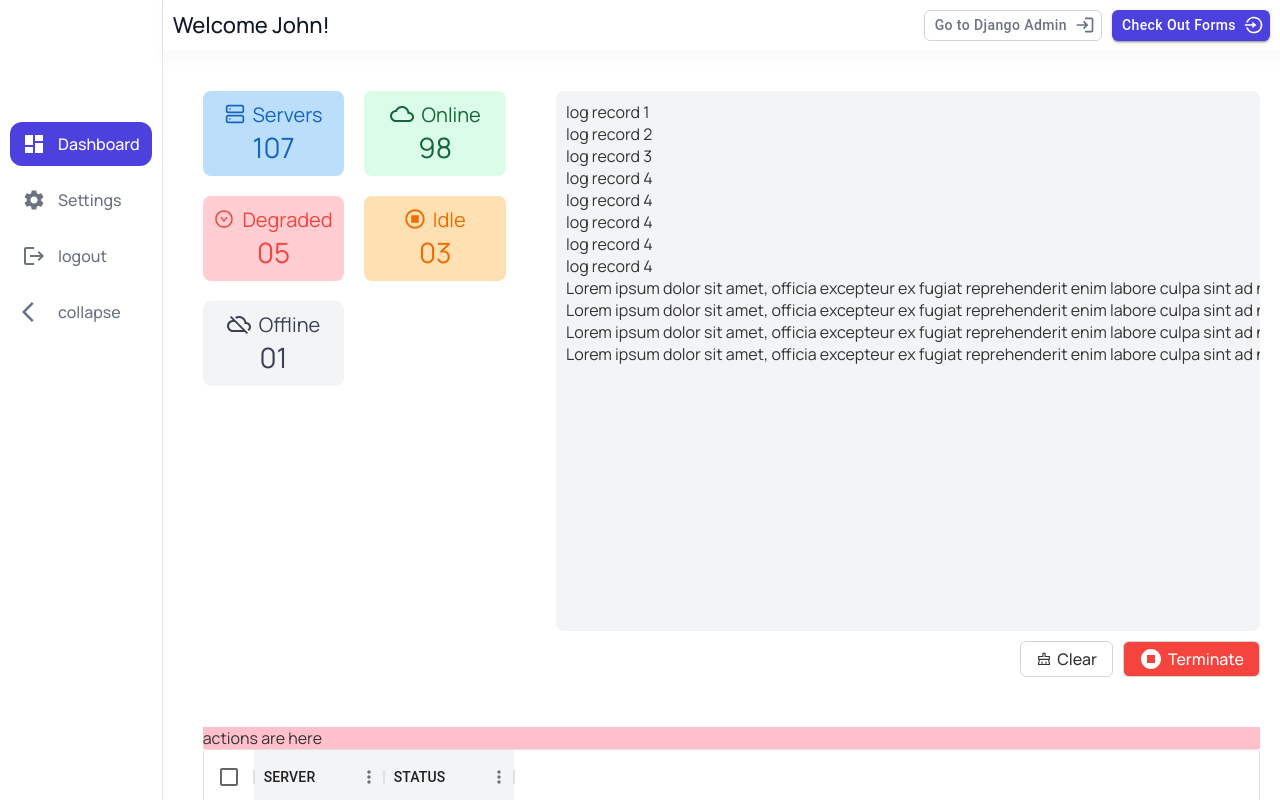
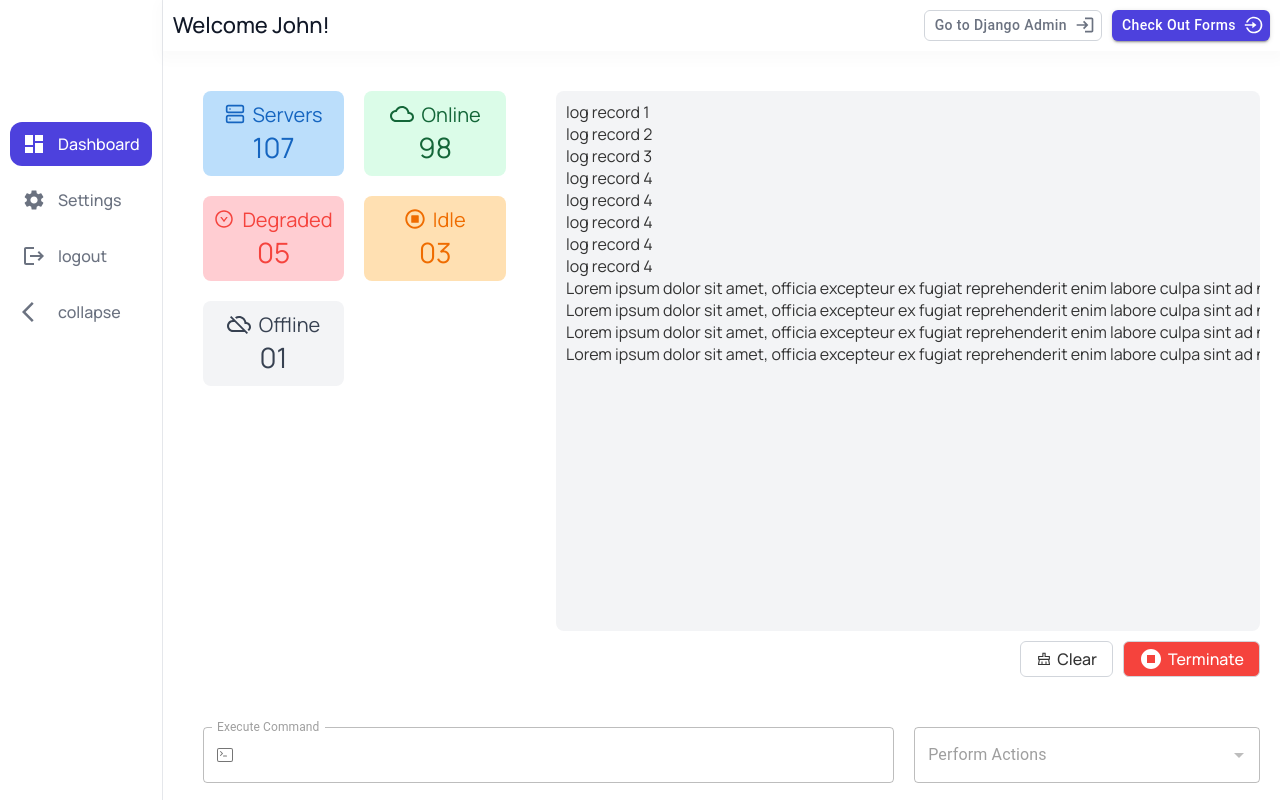
Before and after one commit to shaeinst/virtual-server-manager, a React (Vite) app in the folder frontend/vsm/: page / in a window 1280 px wide. Built offline with nearby package versions, Linux system fonts and the light colour scheme.

Commit message:
feat: add command execution and action execution

```diff
--- /dev/null
+++ b/frontend/vsm/src/interface/components/ServersDisplay/Action.tsx
@@ -0,0 +1,76 @@
+import { useState } from "react"
+import {
+    Autocomplete,
+    FormControl,
+    InputAdornment,
+    InputLabel,
+    OutlinedInput,
+    TextField,
+} from "@mui/material"
+import { GridRowSelectionModel } from "@mui/x-data-grid"
+import { BsTerminal } from "react-icons/bs"
+
+const options = [
+    "Restart VMS",
+    "Shutdown VMS",
+    "Re-Clone VMS",
+    //
+]
+
+type PropsType = {
+    selectedServers: GridRowSelectionModel
+}
+
+function Actions({ selectedServers }: PropsType) {
+    //
+
+    const [cmd, setCmd] = useState("")
+
+    const handleCmdExecute = (cmd: string) => {
+        console.log("cmd: ", cmd)
+    }
+
+    const handleAction = (cmd: string) => {
+        console.log("action: ", cmd)
+    }
+
+    return (
+        <div className="ACTIONS">
+            <FormControl
+                fullWidth
+                disabled={selectedServers.length < 1 ? true : false}
+            >
+                <InputLabel htmlFor="outlined-adornment-amount">
+                    Execute Command
+                </InputLabel>
+                <OutlinedInput
+                    label="Execute Command"
+                    startAdornment={
+                        <InputAdornment position="start">
+                            <BsTerminal />
+                        </InputAdornment>
+                    }
+                    value={cmd}
+                    onChange={({ target }) => setCmd(target.value)}
+                    onKeyDown={(event: any) => {
+                        if (event.key === "Enter" && cmd.length > 0)
+                            handleCmdExecute(cmd)
+                    }}
+                />
+            </FormControl>
+            <Autocomplete
+                id="controllable-states-demo"
+                options={options}
+                renderInput={(params) => (
+                    <TextField {...params} label="Perform Actions" />
+                )}
+                disabled={selectedServers.length < 1 ? true : false}
+                onChange={(_event: any, newValue: string | null) => {
+                    if (newValue) handleAction(newValue)
+                }}
+            />
+        </div>
+    )
+}
+
+export default Actions
--- a/frontend/vsm/src/interface/components/ServersDisplay/ServerDisplay.tsx
+++ b/frontend/vsm/src/interface/components/ServersDisplay/ServerDisplay.tsx
@@ -1,14 +1,15 @@
+import "./stylesServerDisplay.scss"
+import Actions from "./Action"
 import Table from "./Table"
-import "./stylesServerDisplay.scss"
 
 function ServerDisplay() {
     //
 
-    const { Display } = Table()
+    const { Display, selectedServers } = Table()
 
     return (
         <div className="SERVERDISPLAY">
-            <div className="actions">actions are here</div>
+            <Actions selectedServers={selectedServers} />
             <Display />
         </div>
     )
--- a/frontend/vsm/src/interface/components/ServersDisplay/Table.tsx
+++ b/frontend/vsm/src/interface/components/ServersDisplay/Table.tsx
@@ -1,5 +1,10 @@
 import { useState } from "react"
-import { DataGrid, GridColDef, GridRowSelectionModel } from "@mui/x-data-grid"
+import {
+    DataGrid,
+    GridColDef,
+    GridRowSelectionModel,
+    GridToolbar,
+} from "@mui/x-data-grid"
 
 import "./stylesServerDisplay.scss"
 
@@ -46,7 +51,7 @@ function Table() {
         //
 
         return (
-            <div className="TABLE" style={{ height: 400, width: "100%" }}>
+            <div className="TABLE" style={{ height: 500, width: "100%" }}>
                 <DataGrid
                     rows={rows}
                     columns={columns}
@@ -59,14 +64,22 @@ function Table() {
                     checkboxSelection
                     getRowClassName={(params) => {
                         return params.row.status === "online"
-                            ? ""
+                            ? "cell__status-online"
                             : "cell__status-offline"
                     }}
                     rowSelectionModel={selectedServers}
                     onRowSelectionModelChange={(servers) => {
                         setSelectedServers(servers)
                     }}
+                    slots={{ toolbar: GridToolbar }}
+                    slotProps={{
+                        toolbar: {
+                            showQuickFilter: true,
+                            quickFilterProps: { debounceMs: 500 },
+                        },
+                    }}
                 />
+
             </div>
         )
     }
--- a/frontend/vsm/src/interface/components/ServersDisplay/stylesServerDisplay.scss
+++ b/frontend/vsm/src/interface/components/ServersDisplay/stylesServerDisplay.scss
@@ -1,25 +1,26 @@
 @import "../../theme/styles/colors";
 
 .SERVERDISPLAY {
-    // background: red;
-
-    .actions {
-        background: pink;
-    }
+    display: flex;
+    flex-direction: column;
+    gap: 40px;
 }
 
 .TABLE {
-    // background: yellow;
-
     .cell__status-online {
         color: green;
     }
     .cell__status-offline {
         color: red;
-        // color: $danger-base;
     }
     .header {
         background: $neutral-100;
-        // color: $white;
     }
 }
+
+.ACTIONS {
+    display: grid;
+    grid-template-columns: 2fr 1fr;
+    gap: 20px;
+    // padding: 10px 40px 10px 20px;
+}
```
